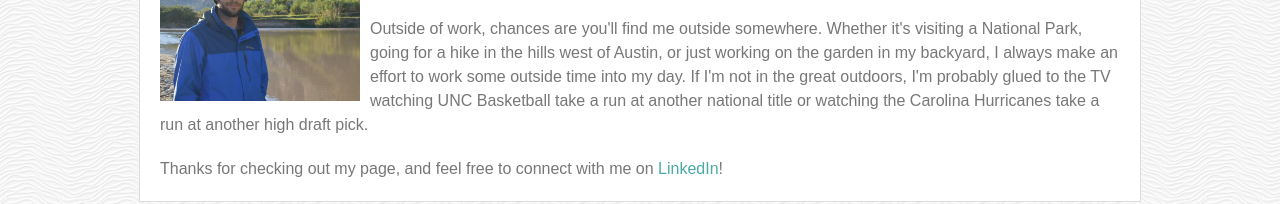
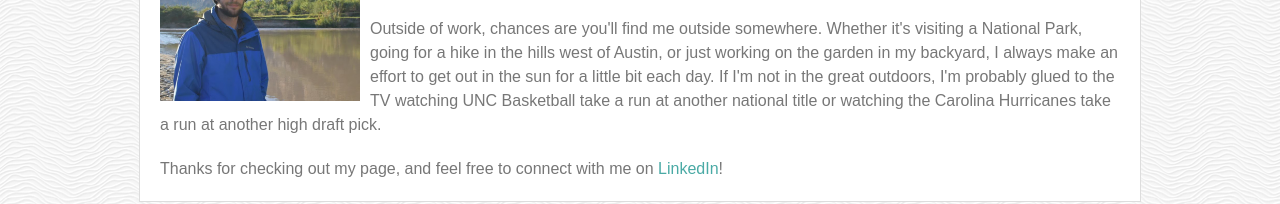
Before and after one commit to sam-reinhard/Basic-Portfolio, a plain HTML site: page index.html in a window 1280 px wide. Shown: the part 335-539 px from the top of the page. Drawn offline with Linux system fonts and the light colour scheme; files whose address does not match are found by name.

Commit message:
edited the about me section

```diff
--- a/assets/css/style.css
+++ b/assets/css/style.css
@@ -125,6 +125,10 @@ textarea {
     margin-top: 5px;
 }
 
+/*I feel like the below boxes could be formatted better so that they
+aren't taking up only 1/2 of the content box's width, but I'm trying to
+match the styling of the guide as closely as possible*/
+
 .abox {
     float: left;
     background-image: url("../images/lightblur.jpg");
--- a/index.html
+++ b/index.html
@@ -33,7 +33,7 @@
             <p>Outside of work, chances are you'll find me outside somewhere. Whether
                 it's visiting a National Park, going for a hike in the hills west of
                 Austin, or just working on the garden in my backyard, I always make an
-                effort to work some outside time into my day. If I'm not in the great
+                effort to get out in the sun for a little bit each day. If I'm not in the great
                 outdoors, I'm probably glued to the TV watching UNC Basketball
                 take a run at another national title or watching the Carolina Hurricanes
                 take a run at another high draft pick.
```
